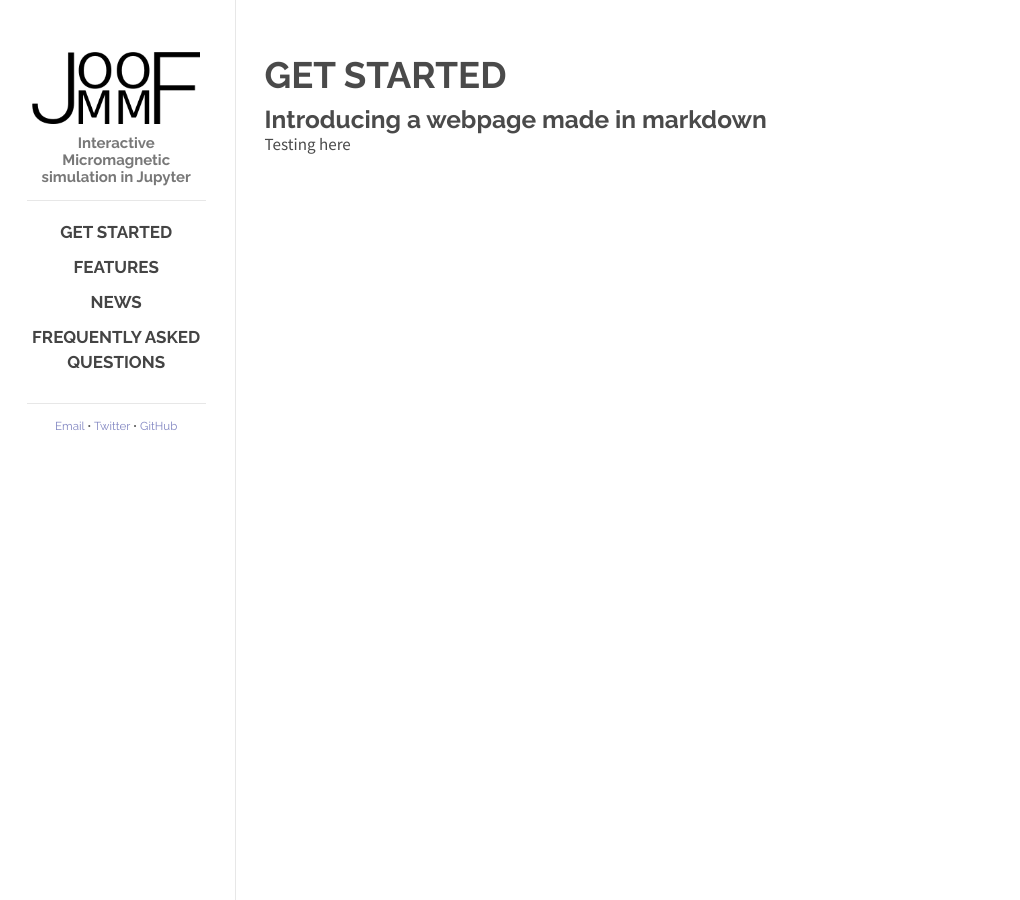
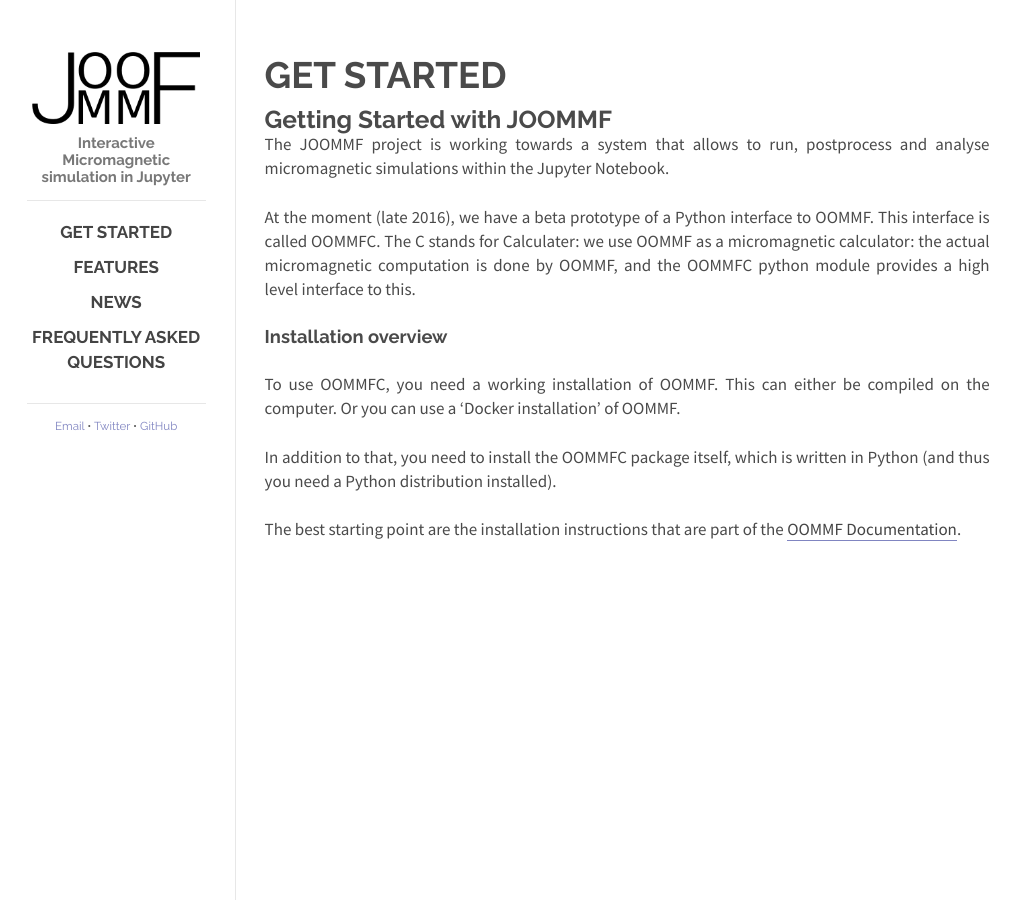
Before and after one commit to joommf-attic/joommf.github.io, a Jekyll site: the page built from get_started.html, in a window 1280 px wide. Shown: the whole page, without its empty margins (123-1143 px from the left). Built offline with Jekyll 4.4.1, drawn with Linux system fonts in a browser that asks for light colours; nearby versions of some CDN libraries.

Commit message:
first draft of getting started page

```diff
--- a/_includes/get_started.md
+++ b/_includes/get_started.md
@@ -1,3 +1,24 @@
-# Introducing a webpage made in markdown
+# Getting Started with JOOMMF
 
-Testing here
+The JOOMMF project is working towards a system that allows to run,
+postprocess and analyse micromagnetic simulations within the Jupyter
+Notebook.
+
+At the moment (late 2016), we have a beta prototype of a Python
+interface to OOMMF. This interface is called OOMMFC. The C stands for
+Calculater: we use OOMMF as a micromagnetic calculator: the actual
+micromagnetic computation is done by OOMMF, and the OOMMFC python
+module provides a high level interface to this.
+
+## Installation overview
+
+To use OOMMFC, you need a working installation of OOMMF. This can
+either be compiled on the computer. Or you can use a 'Docker
+installation' of OOMMF.
+
+In addition to that, you need to install the OOMMFC package itself,
+which is written in Python (and thus you need a Python distribution
+installed).
+
+The best starting point are the installation instructions that are
+part of the [OOMMF Documentation](http://oommfc.readthedocs.io).
```
